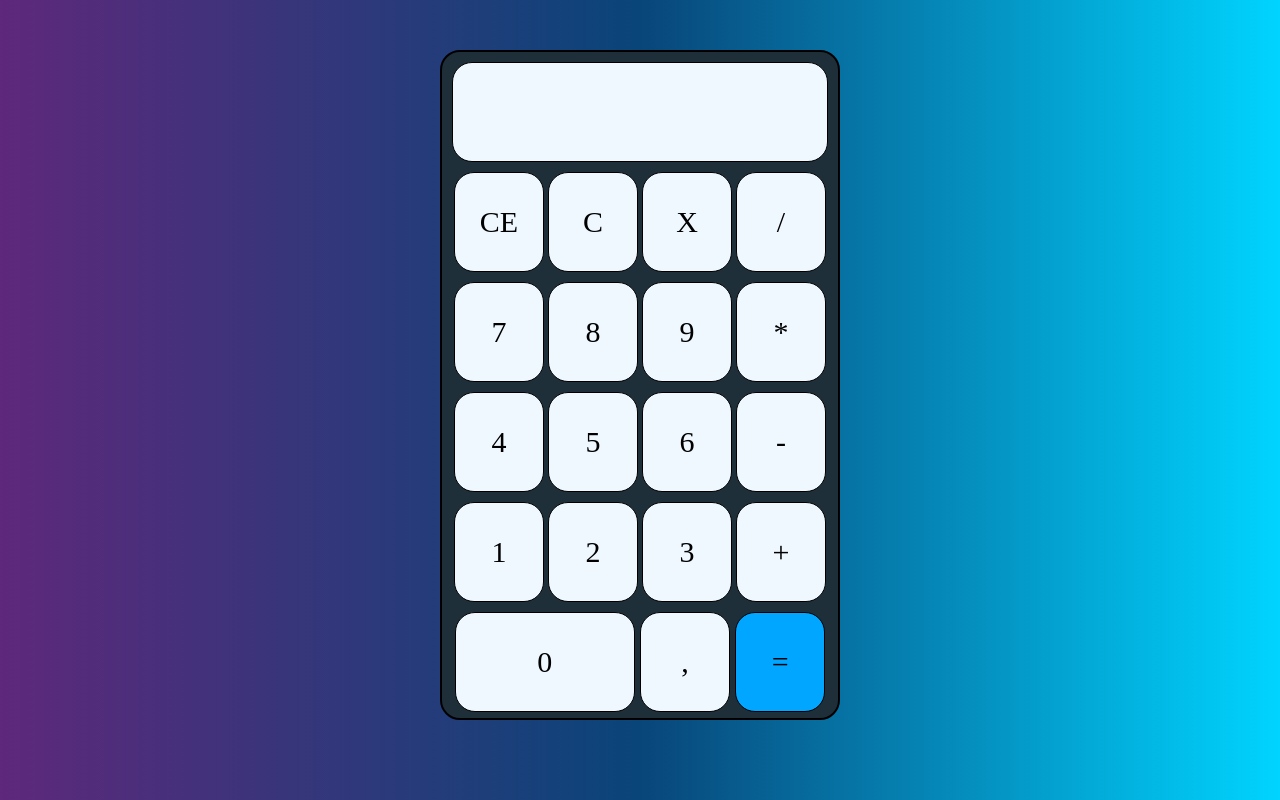
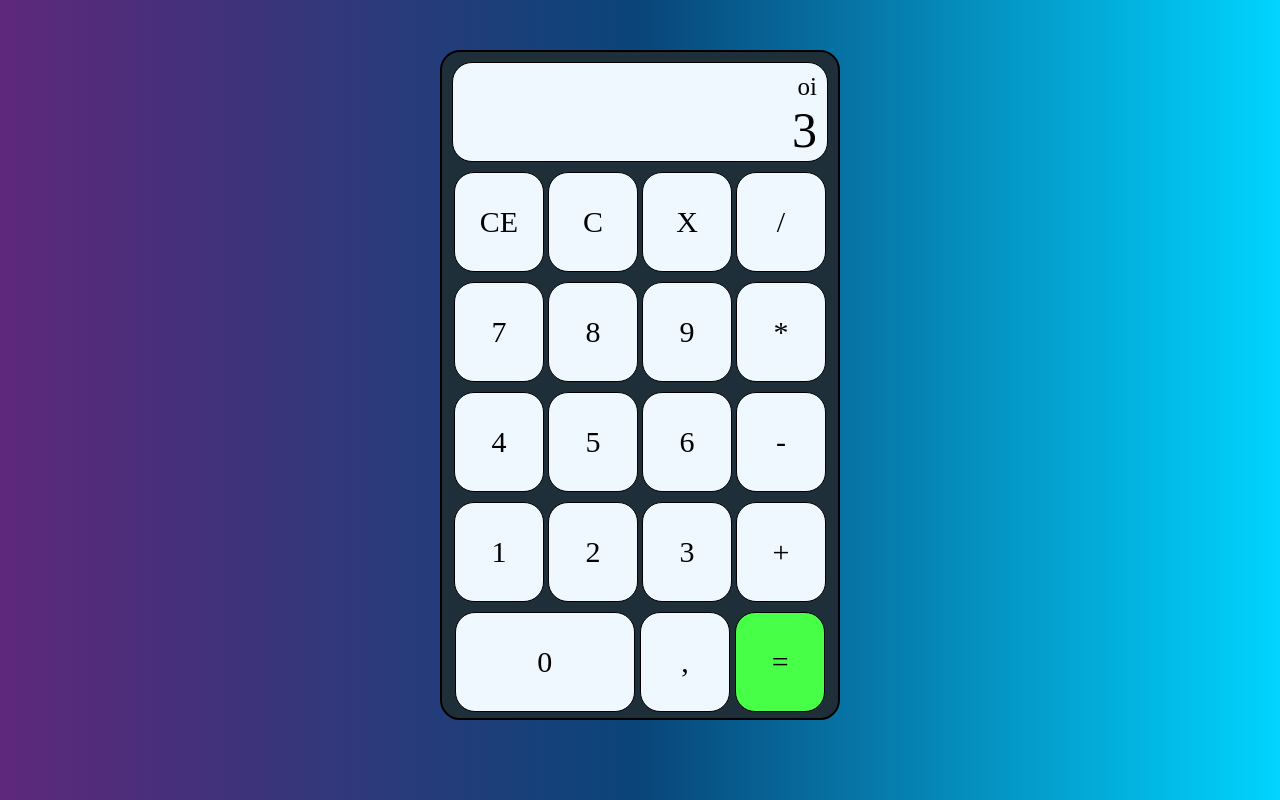
Before and after one commit to Santin04/calculator, a plain HTML site: page index.html in a window 1280 px wide. Drawn offline with Linux system fonts and the light colour scheme.

Commit message:
add scripts

```diff
--- a/calc.css
+++ b/calc.css
@@ -28,6 +28,20 @@ body {
     border: solid black 1px;
     border-radius: 20px;
     background-color: aliceblue;
+    text-align: right;
+    padding: 10px;
+}
+
+#res01 {
+    height: 25%;
+    width: 100%;
+    font-size: 25px;
+}
+
+#res02 {
+    height: 75%;
+    width: 100%;
+    font-size: 50px;
 }
 
 #linha1, #linha2, #linha3, #linha4, #linha5 {
@@ -51,7 +65,7 @@ body {
 }
 
 #res {
-    background-color: rgb(0, 166, 255);
+    background-color: rgb(70, 255, 70);
 }
 
 #num_0 {
--- a/index.html
+++ b/index.html
@@ -10,7 +10,8 @@
 <body>
     <main id="calc">
         <div id="tela">
-
+            <div><p id="res01">oi</p></div>
+            <div><p id="res02"></p></div>
         </div>
         <div id="linha1">
             <div>CE</div>
@@ -42,5 +43,8 @@
             <div id="res">=</div>
         </div>
     </main>
+
+    <script src="scripit.js"></script>
+
 </body>
 </html>
--- /dev/null
+++ b/scripit.js
@@ -0,0 +1,15 @@
+//criando a variavel que vai armazenar os dois campos da tela
+
+
+//escrevendo na tela
+function escrevendo(caracter){
+    let resultado = document.getElementById('res02')
+    resultado.innerHTML += `${caracter}`
+
+    //vendo se é um caracter de operação
+    if (caracter == '+' || caracter == '-' || caracter == '*' || caracter == '/'){
+
+    }
+}
+
+escrevendo('3')
```
